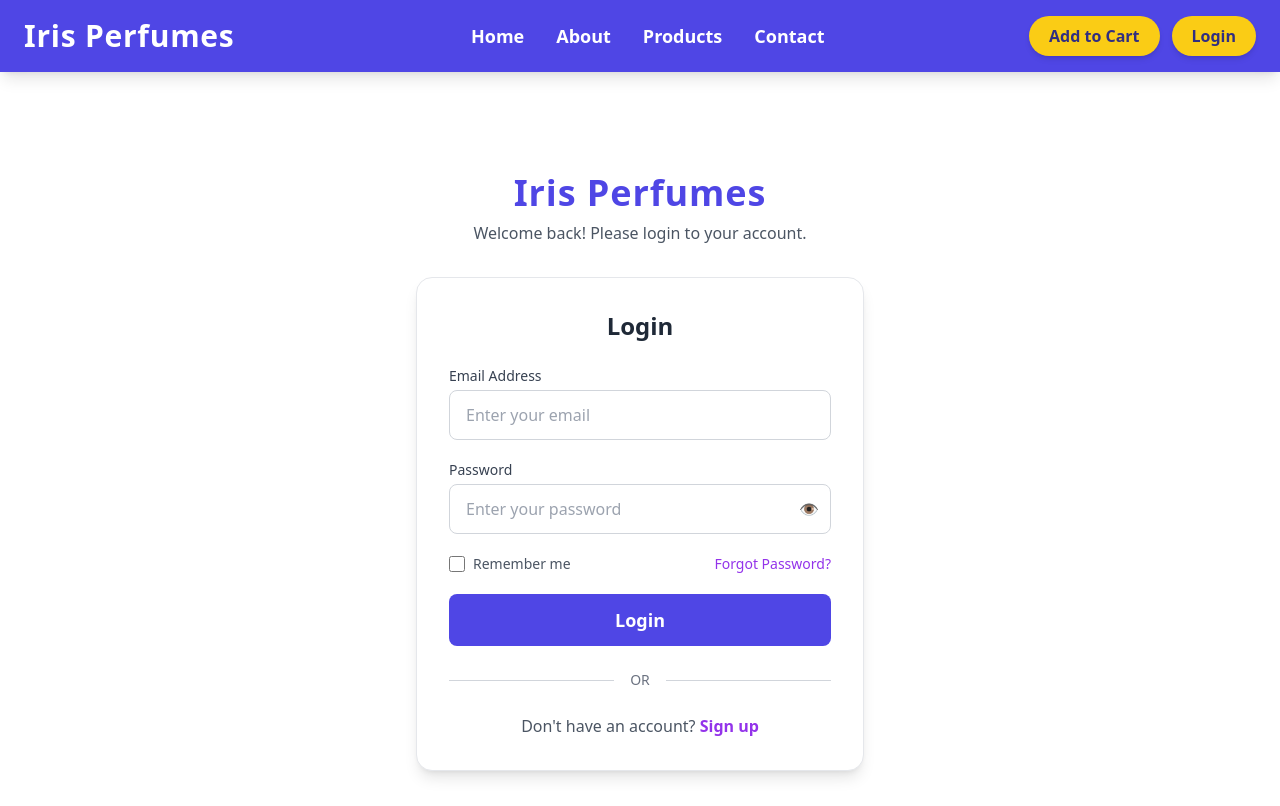
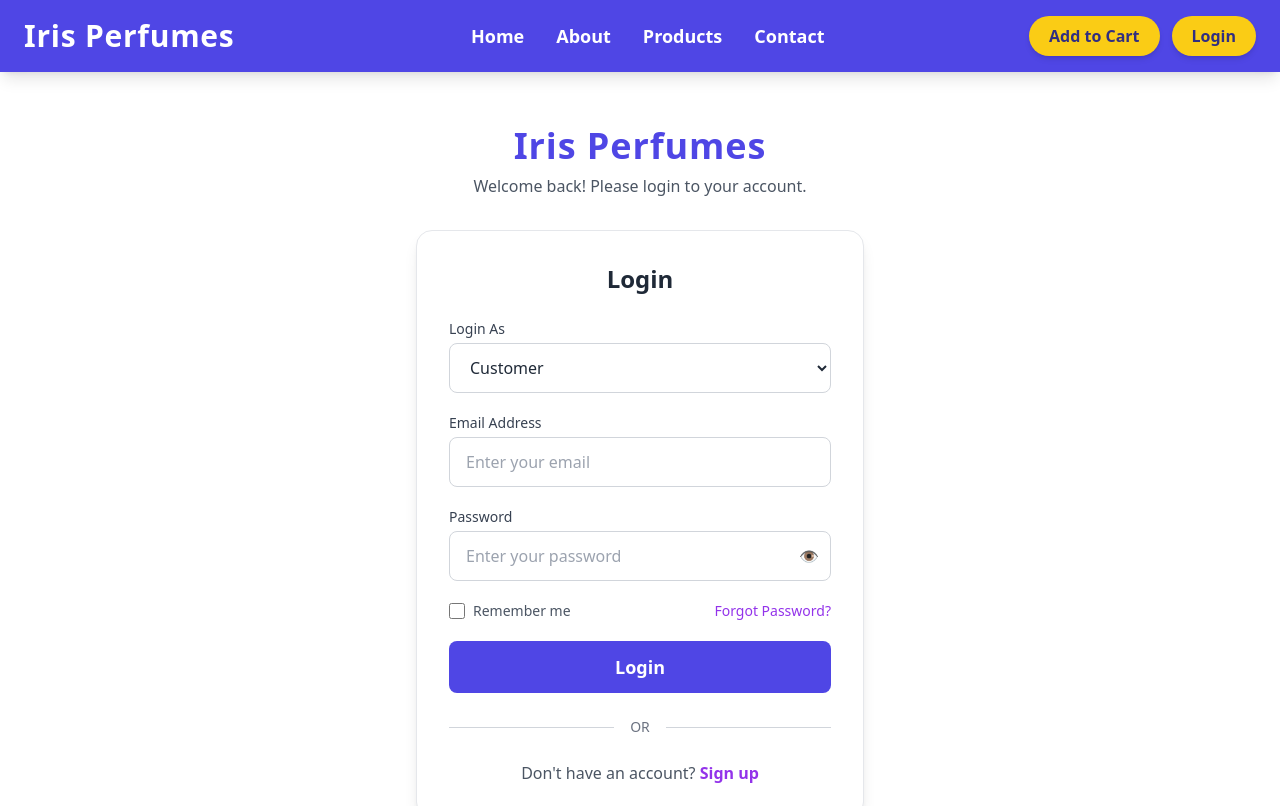
Before and after one commit to MamunUrRashidAIUB/irisperfumesbd, a Next.js app: page /login in a window 1280 px wide. Shown: the top 806 px of the page. Built offline with nearby package versions, Linux system fonts and the light colour scheme.

Commit message:
add role selection dropdown to login and registration forms

```diff
--- a/src/app/login/page.tsx
+++ b/src/app/login/page.tsx
@@ -27,6 +27,14 @@ export default function LoginPage() {
   const [showPassword, setShowPassword] = useState(false);
   const [isLoading, setIsLoading] = useState(false);
   const [errors, setErrors] = useState<FormErrors>({});
+  const [role, setRole] = useState("customer");
+
+  const roles = [
+    { name: "Seller", value: "seller" },
+    { name: "Delivery", value: "delivery" },
+    { name: "Customer", value: "customer" },
+    { name: "Admin", value: "admin" },
+  ];
 
   const handleSubmit = async (e: React.FormEvent) => {
     e.preventDefault();
@@ -50,7 +58,7 @@ export default function LoginPage() {
     setIsLoading(true);
 
     // Simulate login - replace with actual authentication logic
-    console.log("Login attempt:", { email, password });
+    console.log("Login attempt:", { email, password, role });
 
     setTimeout(() => {
       setIsLoading(false);
@@ -74,6 +82,25 @@ export default function LoginPage() {
           <h2 className="text-2xl font-bold text-gray-800 text-center mb-6">Login</h2>
 
           <form onSubmit={handleSubmit} className="space-y-5">
+            {/* Role Dropdown */}
+            <div>
+              <label htmlFor="role" className="block text-sm font-medium text-gray-700 mb-1">
+                Login As
+              </label>
+              <select
+                id="role"
+                value={role}
+                onChange={(e) => setRole(e.target.value)}
+                className="w-full px-4 py-3 border border-gray-300 rounded-lg focus:ring-2 focus:ring-indigo-500 focus:border-transparent outline-none transition text-gray-800 bg-white"
+              >
+                {roles.map((r) => (
+                  <option key={r.value} value={r.value}>
+                    {r.name}
+                  </option>
+                ))}
+              </select>
+            </div>
+
             {/* Email Field */}
             <div>
               <label htmlFor="email" className="block text-sm font-medium text-gray-700 mb-1">
--- a/src/app/register/page.tsx
+++ b/src/app/register/page.tsx
@@ -42,6 +42,14 @@ export default function RegisterPage() {
   const [showConfirmPassword, setShowConfirmPassword] = useState(false);
   const [isLoading, setIsLoading] = useState(false);
   const [errors, setErrors] = useState<FormErrors>({});
+  const [role, setRole] = useState("customer");
+
+  const roles = [
+    { name: "Seller", value: "seller" },
+    { name: "Delivery", value: "delivery" },
+    { name: "Customer", value: "customer" },
+    { name: "Admin", value: "admin" },
+  ];
 
   const handleSubmit = async (e: React.FormEvent) => {
     e.preventDefault();
@@ -70,7 +78,7 @@ export default function RegisterPage() {
     setIsLoading(true);
 
     // Simulate registration - replace with actual registration logic
-    console.log("Registration attempt:", { name, email, password });
+    console.log("Registration attempt:", { name, email, password, role });
 
     setTimeout(() => {
       setIsLoading(false);
@@ -93,6 +101,25 @@ export default function RegisterPage() {
         <div className="bg-white rounded-2xl shadow-lg border border-gray-200 p-8">
           <h2 className="text-2xl font-bold text-gray-800 text-center mb-6">Sign Up</h2>
           <form onSubmit={handleSubmit} className="space-y-5">
+            {/* Role Dropdown */}
+            <div>
+              <label htmlFor="role" className="block text-sm font-medium text-gray-700 mb-1">
+                Register As
+              </label>
+              <select
+                id="role"
+                value={role}
+                onChange={(e) => setRole(e.target.value)}
+                className="w-full px-4 py-3 border border-gray-300 rounded-lg focus:ring-2 focus:ring-indigo-500 focus:border-transparent outline-none transition text-gray-800 bg-white"
+              >
+                {roles.map((r) => (
+                  <option key={r.value} value={r.value}>
+                    {r.name}
+                  </option>
+                ))}
+              </select>
+            </div>
+
             {/* Name Field */}
             <div>
               <label htmlFor="name" className="block text-sm font-medium text-gray-700 mb-1">
```
